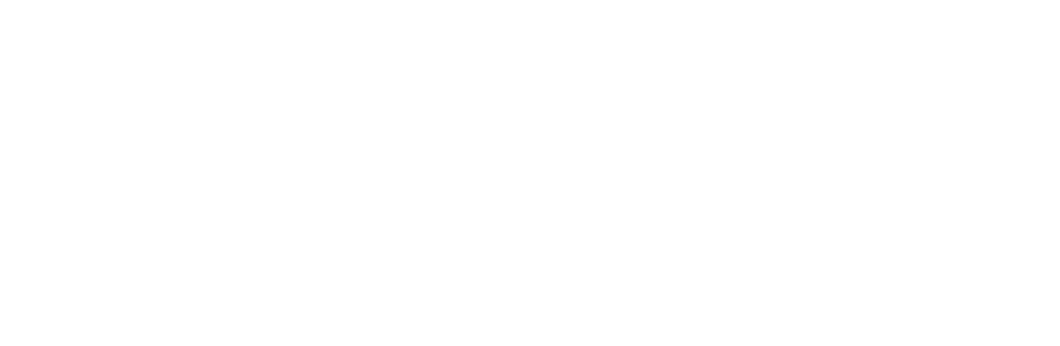
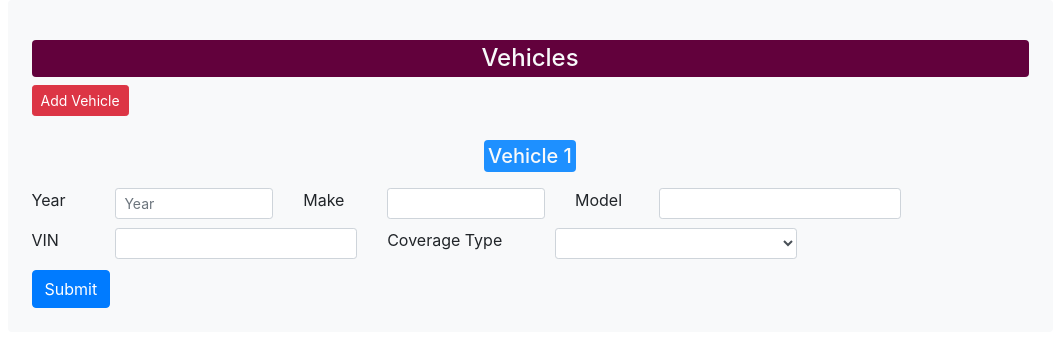
Before and after one commit to hersh412/project2, an Angular app in the folder proj2ang/: page /addvehicle in a window 1280 px wide. Before the commit this address led to /. Shown: the top 346 px of the page, without its empty margins (110-1170 px from the left). Built offline with nearby package versions, Linux system fonts and the light colour scheme; a web font is replaced by a local one.

Commit message:
add vehicle form updates

```diff
--- a/proj2ang/src/app/add-vehicle/add-vehicle.component.css
+++ b/proj2ang/src/app/add-vehicle/add-vehicle.component.css
@@ -0,0 +1,7 @@
+.form-row {
+  margin-top: 8px;
+}
+
+.leftlabel {
+  margin-left: 20px;
+}
--- a/proj2ang/src/app/add-vehicle/add-vehicle.component.html
+++ b/proj2ang/src/app/add-vehicle/add-vehicle.component.html
@@ -1,3 +1,92 @@
-<p>
-  add-vehicle works!
-</p>
+<div class="container">
+  <div class="row justify-content-center">
+    <div class="col-sm-11 bg-light p-4 rounded">
+      <p></p>
+      <form [formGroup]="vehicleForm" (ngSubmit)="onSubmit(vehicleForm)">
+          <h4 class="text-center p-1 rounded text-light" style="background-color: #62013c">
+            Vehicles
+          </h4>
+        <div class="form-row">
+          <div class="col-md-2">
+            <button (click)="addVehicle()" class="btn btn-danger btn-sm">Add Vehicle</button>
+          </div>
+        </div>
+        <div class="form-row"></div>
+        <div class="form-row"></div>
+        <div formArrayName="vehicles">
+          <div class="vehicle-container" *ngFor="let vehicle of getVehicles(vehicleForm); let i = index">
+            <div class="ui raised segments" [formGroupName]="i.toString()">
+              <div class="form-row justify-content-center">
+                <h5 class="text-center p-1 rounded text-light" style="background-color: dodgerblue">Vehicle {{ i+1 }} </h5>
+              </div>
+              <div class="form-row">
+                <div class="col-sm-1">
+                  <label for="year">Year</label>
+                </div>
+                <div class="col-sm-2">
+                  <input
+                    class="form-control form-control-sm"
+                    formControlName="year"
+                    id="year"
+                    placeholder="Year"
+                    type="text">
+                </div>
+                <div class="col-sm-1 leftlabel">
+                  <label for="make">Make</label>
+                </div>
+                <div class="col-sm-2">
+                  <input
+                    class="form-control form-control-sm"
+                    formControlName="make"
+                    id="make"
+                    type="text">
+                </div>
+                <div class="col-sm-1 leftlabel">
+                  <label for="model">Model</label>
+                </div>
+                <div class="col-sm-3">
+                  <input
+                    class="form-control form-control-sm"
+                    formControlName="model"
+                    id="model"
+                    type="text">
+                </div>
+              </div>
+              <div class="form-row">
+                <div class="col-sm-1">
+                  <label for="vin">VIN</label>
+                </div>
+                <div class="col-sm-3">
+                  <input
+                    class="form-control form-control-sm"
+                    formControlName="vin"
+                    id="vin"
+                    type="text">
+                </div>
+                <div class="col-sm-2 leftlabel">
+                  <label for="coverageType">Coverage Type</label>
+                </div>
+                <div class="col-sm-3">
+                  <select
+                    class="form-control form-control-sm"
+                    id="coverageType"
+                    formControlName="coverageType">
+                    <option>Full Coverage</option>
+                    <option>Liability</option>
+                    <option>Comprehensive</option>
+                  </select>
+                </div>
+                <div class="col-sm-2" style="margin-left:15px" >
+                  <button (click)="removeVehicle(i)" *ngIf="i>0" class="btn btn-sm btn-dark">Remove Vehicle</button>
+                </div>
+              </div>
+            </div>
+          </div>
+        </div>
+        <div class="row">
+        </div>
+        <button class="btn btn-primary" style="margin-top:10px">Submit</button>
+      </form>
+    </div>
+  </div>
+</div>
--- a/proj2ang/src/app/add-vehicle/add-vehicle.component.ts
+++ b/proj2ang/src/app/add-vehicle/add-vehicle.component.ts
@@ -1,4 +1,5 @@
 import { Component, OnInit } from '@angular/core';
+import {FormArray, FormBuilder, FormGroup} from '@angular/forms';
 
 @Component({
   selector: 'app-add-vehicle',
@@ -6,10 +7,44 @@
   styleUrls: ['./add-vehicle.component.css']
 })
 export class AddVehicleComponent implements OnInit {
+  vehicleForm: FormGroup;
 
-  constructor() { }
+  constructor(private fb: FormBuilder) { }
 
   ngOnInit() {
+    this.vehicleForm = this.fb.group({
+      vehicles: this.fb.array([
+        this.initVehicle(),
+      ]),
+    });
+  }
+
+  initVehicle() {
+    return this.fb.group({
+      year: [''],
+      make: [''],
+      model: [''],
+      vin: [''],
+      coverageType: [''],
+    });
+  }
+
+  addVehicle() {
+    const control = this.vehicleForm.get('vehicles') as FormArray;
+    control.push(this.initVehicle());
+  }
+
+  getVehicles(form) {
+    return form.controls.vehicles.controls;
+  }
+
+  removeVehicle(i) {
+    const control = this.vehicleForm.get('vehicles') as FormArray;
+    control.removeAt(i);
+  }
+
+  onSubmit(form) {
+    console.log(this.vehicleForm.value);
   }
 
 }
--- a/proj2ang/src/app/app.module.ts
+++ b/proj2ang/src/app/app.module.ts
@@ -38,6 +38,10 @@
       {
         path: 'signup',
         component: SignupComponent
+      },
+      {
+        path: 'addvehicle',
+        component: AddVehicleComponent
       }
     ])
   ],
```
